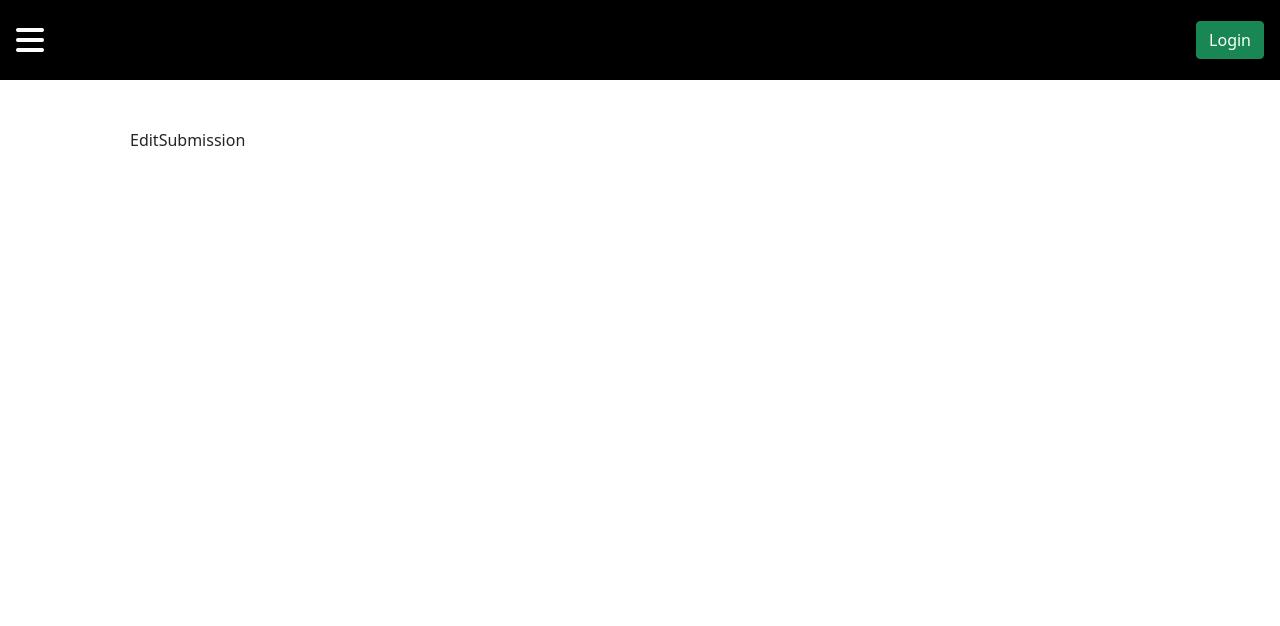
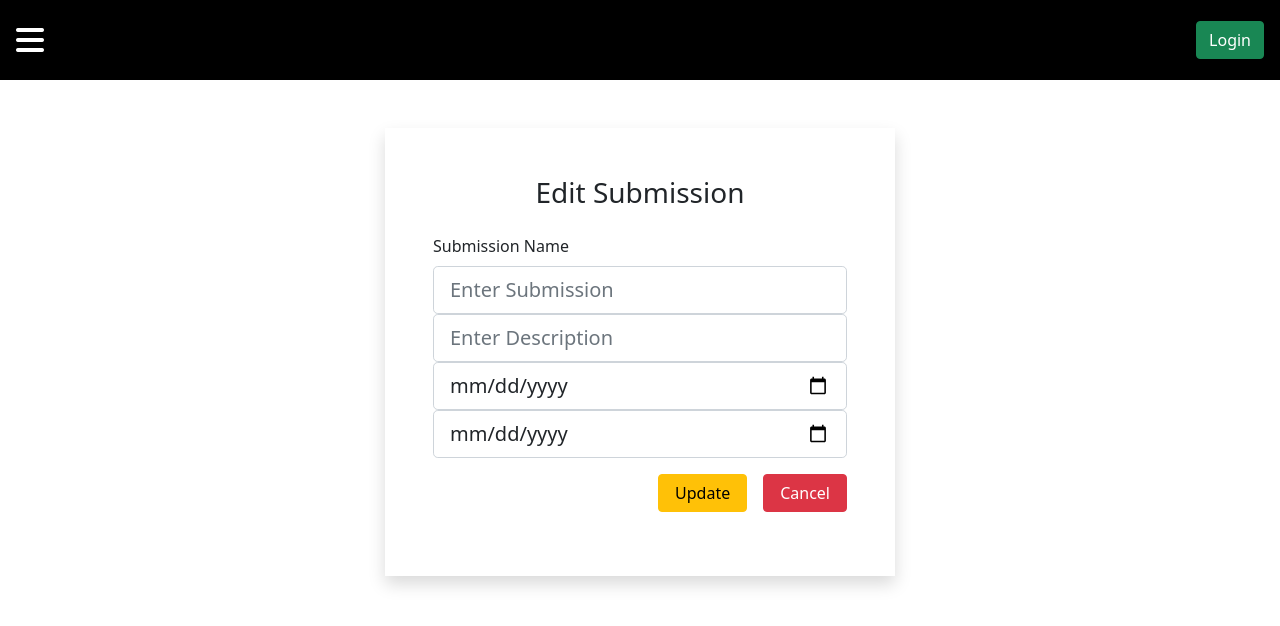
Before and after one commit to wrangzii/frontend-webproject, a React (Create React App) app: page /submission/edit/1 in a window 1280 px wide. Shown: the top 626 px of the page. Built offline with nearby package versions, Linux system fonts and the light colour scheme.

Commit message:
edit and view submission

```diff
--- a/src/components/submission/EditSubmission.js
+++ b/src/components/submission/EditSubmission.js
@@ -1,9 +1,119 @@
-import React from 'react'
+import React, { useState } from "react";
+import { Link, useNavigate } from "react-router-dom";
+import { Cookies } from "react-cookie";
+import { useParams } from "react-router-dom";
 
-function EditSubmission() {
+const EditSubmission = () => {
+    const { id } = useParams();
+    const [submissionName, setsubmissionName] = useState("");
+    const [description, setDescription] = useState("");
+    const [closureDate, setClosureDate] = useState("");
+    const [finalClosureDate, setFinalClosureDate] = useState("");
+    // const [message, setMessage] = useState("")
+    const navigate = useNavigate()
+    const editSubmission = () => {
+        const cookies = new Cookies();
+
+        const raw = JSON.stringify({
+            submissionName,
+            description,
+            closureDate,
+            finalClosureDate
+        });
+        const requestOptions = {
+            method: 'PUT',
+            headers: {
+                'Authorization': 'Bearer ' + cookies.get('token'),
+                'Content-Type': 'application/json'
+            },
+            body: raw,
+            redirect: 'follow'
+        };
+
+        fetch(`http://localhost:8080/submission/edit/${id}`, requestOptions)
+            .then(response => {
+                if (response.ok)
+                    response.json()
+                throw Error(checkError())
+            })
+            .then(result => {
+                // setMessage(result.message)
+                console.log(result);
+                navigate('/submission')
+            })
+            .catch(error => createAlert(error))
+
+    }
+
+    function checkError() {
+        let msg = ""
+        if (document.querySelector("input[type=text]").value === "") {
+            msg = "Not allow blank"
+        } else {
+            msg = "Submission name is exist"
+        }
+        return msg
+    }
+
+    function createAlert(message) {
+        const title = document.querySelector("h3")
+        const alert = document.createElement("p")
+        if (!document.querySelector(".alert-danger")) {
+            title.after(alert)
+        } else {
+            document.querySelector(".alert-danger").remove()
+            title.after(alert)
+        }
+
+        alert.textContent = message
+        alert.setAttribute("class", "alert alert-danger")
+    }
+
     return (
-        <div>EditSubmission</div>
-    )
-}
-
-export default EditSubmission
+        <div className="col-12 col-md-9 col-lg-6 mx-auto shadow p-3 p-md-5">
+            <h3 className="text-center mb-4">Edit Submission</h3>
+            <form>
+                <div className="form-group">
+                    <label htmlFor="submission-name">Submission Name</label>
+                    <input
+                        type="text"
+                        className="form-control form-control-lg"
+                        placeholder="Enter Submission"
+                        name="submissiontName"
+                        value={submissionName}
+                        onChange={e => setsubmissionName(e.target.value)}
+                    />
+                    <input
+                        type="text"
+                        className="form-control form-control-lg"
+                        placeholder="Enter Description"
+                        name="description"
+                        value={description}
+                        onChange={e => setDescription(e.target.value)}
+                    />
+                    <input
+                        type="date"
+                        className="form-control form-control-lg"
+                        placeholder="Enter ClosureDate"
+                        name="closureDate"
+                        value={closureDate}
+                        onChange={e => setClosureDate(e.target.value)}
+                    />
+                    <input
+                        type="date"
+                        className="form-control form-control-lg"
+                        placeholder="Enter FinalClosureDate"
+                        name="finalClosureDate"
+                        value={finalClosureDate}
+                        onChange={e => setFinalClosureDate(e.target.value)}
+                    />
+                </div>
+                <div className="form-group text-right">
+                    <button type="button" className="btn btn-warning px-3 mr-3" onClick={editSubmission}>Update</button>
+                    <Link to="/submission" className="btn btn-danger px-3">Cancel</Link>
+                </div>
+            </form>
+        </div>
+    );
+};
+export default EditSubmission;
--- a/src/components/submission/ViewSubmission.js
+++ b/src/components/submission/ViewSubmission.js
@@ -1,9 +1,47 @@
-import React from 'react'
+import React, { useEffect, useState } from "react";
+import { Link, useParams } from "react-router-dom";
+import { Cookies } from "react-cookie";
 
-function ViewSubmission() {
+const ViewSubmission = () => {
+    const { id } = useParams();
+    const [submissions, setsubmissions] = useState([])
+
+    const cookies = new Cookies();
+    const requestOptions = {
+        method: 'GET',
+        headers: {
+            'Authorization': 'Bearer ' + cookies.get('token'),
+            'Content-Type': 'application/json'
+        },
+        redirect: 'follow'
+    };
+    useEffect(() => {
+        fetch(`http://localhost:8080/submission/${id}`, requestOptions)
+            .then(response => {
+                if (response.ok) {
+                    return response.json()
+                }
+                throw Error(response.message);
+            })
+            .then(result => setsubmissions(result.data))
+            .catch(error => {
+                alert(error)
+            });
+    }, [])
+
     return (
-        <div>ViewSubmission</div>
-    )
-}
+        <div className="view-submission">
+            <Link className="btn btn-primary" to="/submission">List Submission</Link>
+            <h3 className="font-weight-bold mt-3">Submission ID: #{submissions.submissionNameId}</h3>
+            <hr />
+            <ul className="list-group col-12 col-md-9 col-lg-6 px-0">
+                <li className="list-group-item text-break">Submission Name: {submissions.submissionName}</li>
+                <li className="list-group-item text-break">Description: {submissions.description}</li>
+                <li className="list-group-item text-break">Closure Date: {submissions.closureDate}</li>
+                <li className="list-group-item text-break">Final Closure Date: {submissions.finalClosureDate}</li>
+            </ul>
+        </div>
+    );
+};
 
-export default ViewSubmission
+export default ViewSubmission;
```
